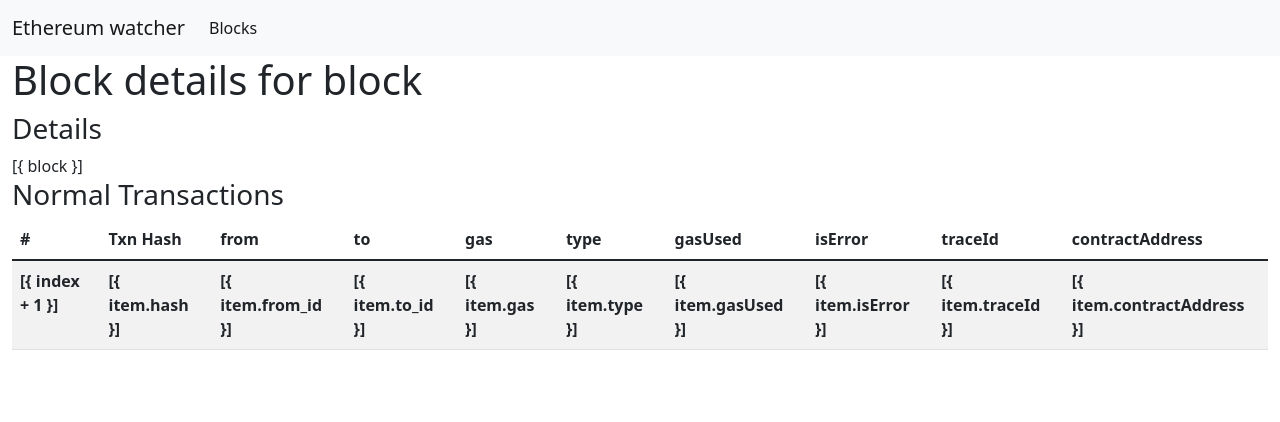
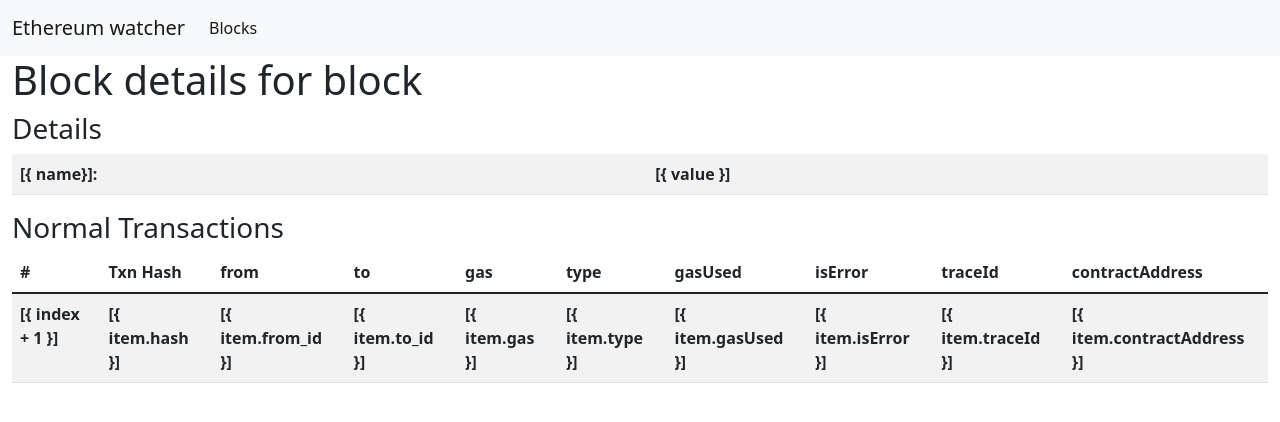
Before and after one commit to lucholeves/ethereum-watcher, a Python web app: template django/project/app/web_client/templates/web_client/block_transactions.html in a window 1280 px wide. Shown: the top 422 px of the page. Run offline with Jinja, Linux system fonts and the light colour scheme; the template is opened without the code that fills it, so the values that code supplies are empty.

Commit message:
Add block details

```diff
--- a/django/project/app/blockchain_eth/views.py
+++ b/django/project/app/blockchain_eth/views.py
@@ -1,4 +1,4 @@
-from rest_framework import generics
+from rest_framework import viewsets
 
 from .generics import TransactionGenericViewset
 from .models import Block, Transaction
@@ -13,9 +13,10 @@ from .serializers import (
 # ---------------------------------------------------------------------
 
 
-class BlockListAPIView(generics.ListAPIView):
+class BlockViewset(viewsets.ReadOnlyModelViewSet):
     queryset = Block.objects.all().order_by("-id")
     serializer_class = BlockModelSerializer
+    lookup_field = "number"
     filterset_fields = ["number", "transactions_updated"]
 
 
--- a/django/project/app/web_client/templates/web_client/block_transactions.html
+++ b/django/project/app/web_client/templates/web_client/block_transactions.html
@@ -6,7 +6,14 @@
 
 <div id="block_detail">
   <h3>Details</h3>
-  [{ block }]
+  <table class="table table-striped">
+    <tr v-for="(value, name) in block" :key="name">
+      <th> <strong> [{ name}]:</strong></th>
+      <th>
+        [{ value }]
+      </th>
+    </tr>
+  </table>
   <h3>Normal Transactions</h3>
   <div class="table-responsive">
     <table class="table table-striped">
--- a/django/project/app/web_client/templates/web_client/transaction_detail.html
+++ b/django/project/app/web_client/templates/web_client/transaction_detail.html
@@ -5,7 +5,7 @@
 <h1>Detail for transaction: {{ tx_hash }}</h1>
 
 <div id="tx_detail">
-  <table class="table">
+  <table class="table table-striped">
     <tr v-for="(value, name) in transaction" :key="name">
       <th> <strong> [{ name}]:</strong></th>
       <th>
```
Also changed, not shown: django/project/app/blockchain_eth/urls.py (+8 -6 lines).
